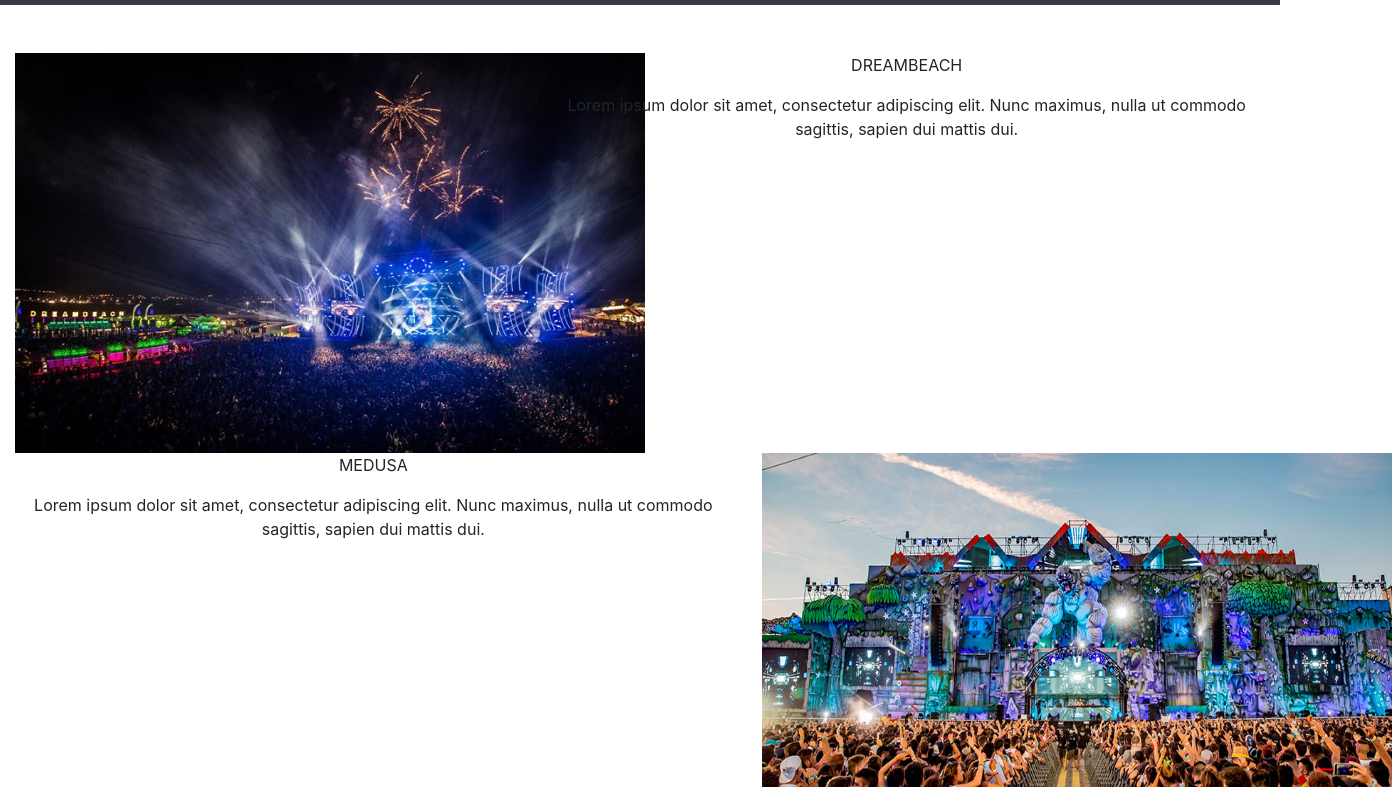
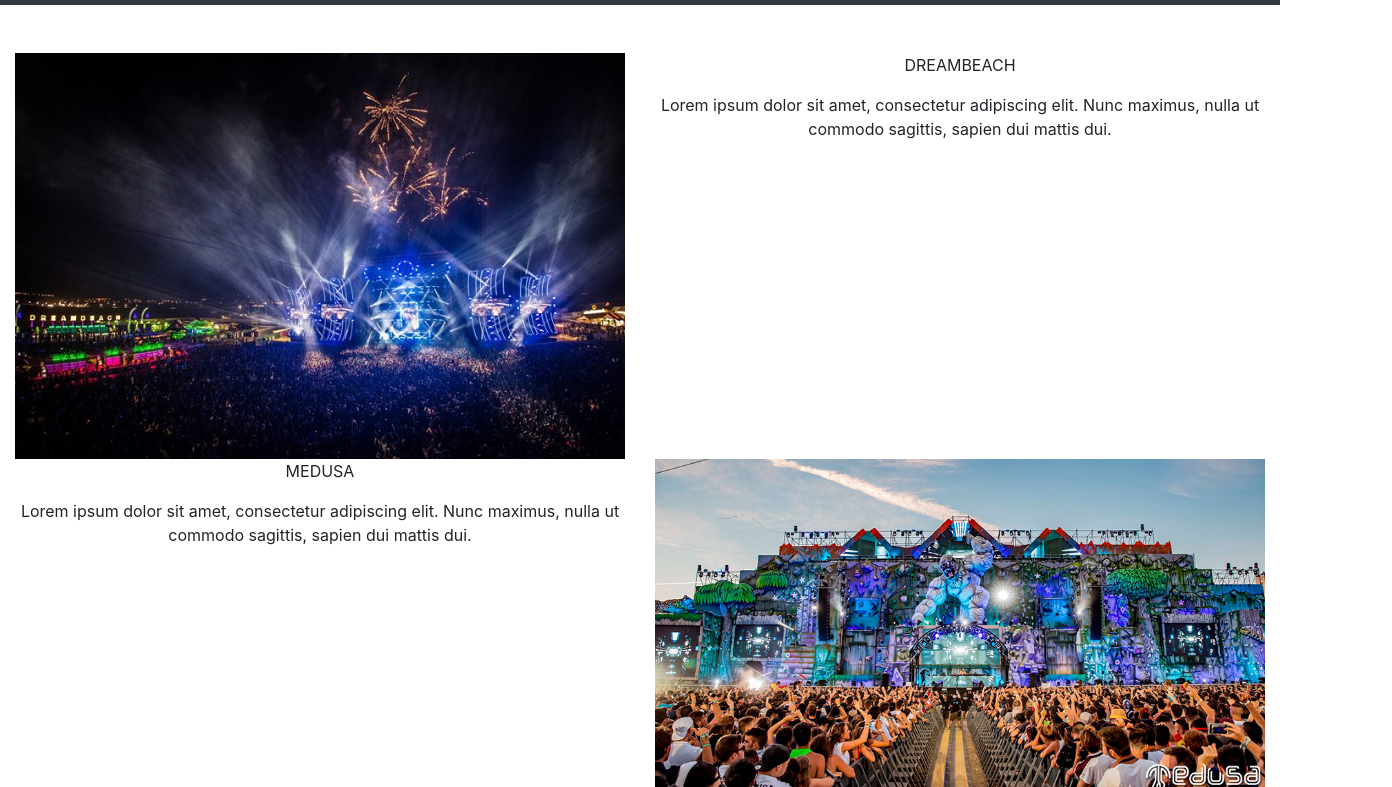
Before and after one commit to erikmarto/DayDream, a plain HTML site: page daydreams/eventos.html in a window 1280 px wide. Shown: the part 101-888 px from the top of the page, 1392 px wide, since content can reach past the window. Drawn offline with nearby package versions, Linux system fonts and the light colour scheme.

Commit message:
eventos modificados

```diff
--- a/daydreams/css/estilos.css
+++ b/daydreams/css/estilos.css
@@ -53,6 +53,5 @@
 
 /*eventos*/
 .eventos{
-    width: 630px;
-    height: 400px;
+    width: 100%;
 }
--- a/daydreams/eventos.html
+++ b/daydreams/eventos.html
@@ -67,21 +67,21 @@
     <!--Galeria de sonorizacion-->
     <div class="container-fluid mt-5">
         <div class="row ">
-            <div class="col-5 text-center">
-                <img src="img/eventos/dreambeach.jpg" class="eventos">
+            <div class="col-6 text-center">
+                <img src="img/eventos/dreambeach.jpg" class="eventos float-left">
             </div>
-            <div class="col-7 text-center">
+            <div class="col-6 text-center">
                 <p>DREAMBEACH</p>
                 <p>Lorem ipsum dolor sit amet, consectetur adipiscing elit. Nunc maximus, nulla ut commodo sagittis, sapien dui mattis dui.</p>
             </div>
         </div>
         <div class="row ">
-            <div class="col-7 text-center">
+            <div class="col-6 text-center">
                 <p>MEDUSA</p>
                 <p>Lorem ipsum dolor sit amet, consectetur adipiscing elit. Nunc maximus, nulla ut commodo sagittis, sapien dui mattis dui.</p>
             </div>
-            <div class="col-5 text-center">
-                <img src="img/eventos/medusa.jpg" class="eventos">
+            <div class="col-6 text-center">
+                <img src="img/eventos/medusa.jpg" class="eventos float-right">
             </div>
         </div>
     </div>
```
